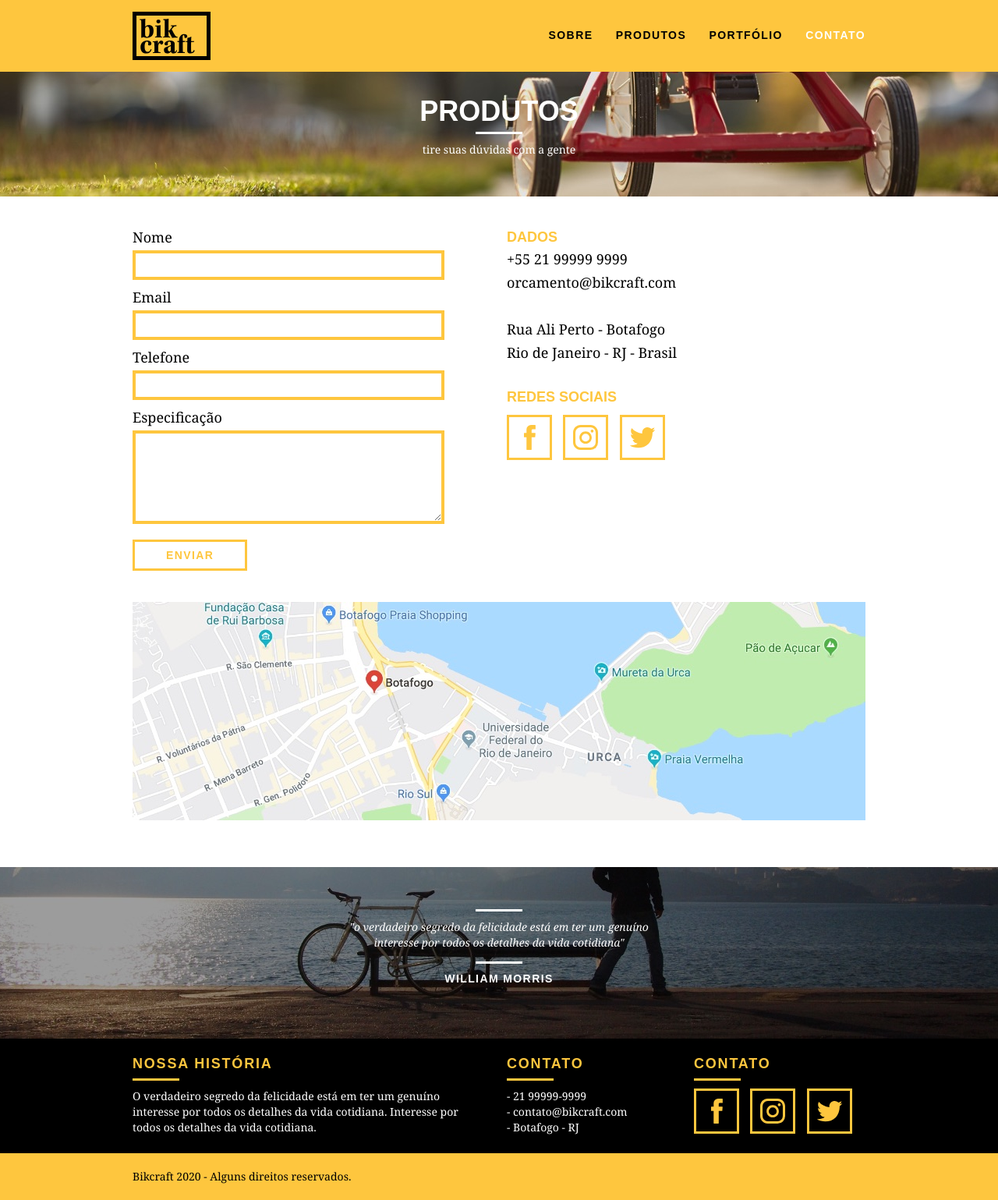
After one commit to HiagoW/Bikcraft, a PHP site: page /contato.html in a window 1280 px wide. The commit adds this page. Shown: the whole page at 78% size. Run offline with PHP 8.4, Linux system fonts and the light colour scheme.

```diff
--- /dev/null
+++ b/contato.html
@@ -0,0 +1,146 @@
+<!DOCTYPE html>
+<html lang="pt-br">
+
+<head>
+  <meta charset="utf-8">
+  <title>Bikcraft - Contato</title>
+  <link rel="stylesheet" href="css/normalize.css">
+  <link rel="stylesheet" href="css/reset.css">
+  <link rel="stylesheet" href="css/grid.css">
+  <link rel="stylesheet" href="css/style.css">
+  <link rel="stylesheet" href="css/contato.css">
+</head>
+
+<body>
+  <header class="header">
+    <div class="container">
+      <a href="index.html" class="grid-4">
+        <img src="img/bikcraft.svg" alt="Bikcraft">
+      </a>
+      <nav class="grid-12 header_menu">
+        <ul>
+          <li><a href="sobre.html">Sobre</a></li>
+          <li><a href="produtos.html">Produtos</a></li>
+          <li><a href="portfolio.html">Portfólio</a></li>
+          <li><a href="contato.html" class="menu_ativo">Contato</a></li>
+        </ul>
+      </nav>
+    </div>
+  </header>
+
+  <section class="introducao-interna interna_contato">
+    <div class="container">
+      <h1>Produtos</h1>
+      <p>tire suas dúvidas com a gente</p>
+    </div>
+  </section>
+
+
+
+  <section class="contato container">
+    <form id="form_orcamento" action="" class="contato_form grid-8">
+      <label for="nome">Nome</label>
+      <input type="text" id="nome">
+      <label for="email">Email</label>
+      <input type="text" id="email">
+      <label for="telefone">Telefone</label>
+      <input type="text" id="telefone">
+      <label for="espec">Especificação</label>
+      <textarea id="espec"></textarea>
+      <button type="submit" class="btn btn-preto">Enviar</button>
+    </form>
+    <div class="contato_dados grid-8">
+      <h3>Dados</h3>
+      <span>+55 21 99999 9999</span>
+      <span>orcamento@bikcraft.com</span>
+      <span>Rua Ali Perto - Botafogo</span>
+      <span>Rio de Janeiro - RJ - Brasil</span>
+      <h3>Redes Sociais</h3>
+      <ul>
+        <li>
+          <a href="http://facebook.com" target="_blank">
+            <img src="img/redes-sociais/facebook.svg" alt="">
+          </a>
+        </li>
+        <li>
+          <a href="http://instagram.com" target="_blank">
+            <img src="img/redes-sociais/instagram.svg" alt="">
+          </a>
+        </li>
+        <li>
+          <a href="http://twitter.com" target="_blank">
+            <img src="img/redes-sociais/twitter.svg" alt="">
+          </a>
+        </li>
+      </ul>
+    </div>
+  </section>
+
+  <section class="container contato_mapa">
+    <a class="grid-16" href="http://google.com" target="_blank"><img src="img/endereco-bikcraft.jpg" alt="Endereço da Bikcraft"></a>
+  </section>
+
+  <section class="quebra">
+    <blockquote class="container quote-externo">
+      <p>
+        "o verdadeiro segredo da felicidade está em ter um genuíno
+        interesse por todos os detalhes da vida cotidiana"
+      </p>
+      <cite>WILLIAM MORRIS</cite>
+    </blockquote>
+  </section>
+
+  <footer>
+    <div class="footer">
+      <div class="container">
+
+        <div class="grid-8 footer_historia">
+          <h3>Nossa História</h3>
+          <p>O verdadeiro segredo da felicidade está em ter um genuíno
+            interesse por todos os detalhes da vida cotidiana. Interesse por todos os detalhes da vida cotidiana. </p>
+        </div>
+
+        <div class="grid-4 footer_contato">
+          <h3>Contato</h3>
+          <ul>
+            <li> - 21 99999-9999 </li>
+            <li> - contato@bikcraft.com </li>
+            <li> - Botafogo - RJ </li>
+            </li>
+          </ul>
+        </div>
+
+        <div class="grid-4 footer_redes">
+          <h3>Contato</h3>
+          <ul>
+            <li>
+              <a href="http://facebook.com" target="_blank">
+                <img src="img/redes-sociais/facebook.svg" alt="">
+              </a>
+            </li>
+            <li>
+              <a href="http://instagram.com" target="_blank">
+                <img src="img/redes-sociais/instagram.svg" alt="">
+              </a>
+            </li>
+            <li>
+              <a href="http://twitter.com" target="_blank">
+                <img src="img/redes-sociais/twitter.svg" alt="">
+              </a>
+            </li>
+          </ul>
+        </div>
+      </div>
+    </div>
+
+    <div class="copy">
+      <div class="container">
+        <p class="grid-16">
+          Bikcraft 2020 - Alguns direitos reservados.
+        </p>
+      </div>
+    </div>
+  </footer>
+</body>
+
+</html>
--- /dev/null
+++ b/css/contato.css
@@ -0,0 +1,97 @@
+.interna_contato{
+	background: url("../img/bg-contato.jpg") no-repeat center;
+	background-size: cover;
+}
+
+/* Orçamento */
+.contato{
+	padding: 40px 0;
+}
+
+.contato_form{
+	padding-right: 60px;
+}
+
+.contato_form label{
+	display: block;
+	font-family: Georgia, 'Times New Roman', Times, serif;
+	font-size: 18px;
+	line-height: 25px;
+	margin-bottom: 4px;
+}
+
+.contato_form input{
+	display: block;
+	width: 100%;
+	border: 4px solid #fec63e;
+	background: none;
+	padding: 7px 10px;
+	margin-bottom: 10px;
+	outline: none;
+	font-size: 14px;
+	font-family: Georgia, 'Times New Roman', Times, serif;
+}
+
+.contato_form textarea{
+	display: block;
+	width: 100%;
+	height: 120px;
+	border: 4px solid #fec63e;
+	background: none;
+	padding: 7px 10px;
+	margin-bottom: 20px;
+	outline: none;
+	font-size: 14px;
+	font-family: Georgia, 'Times New Roman', Times, serif;
+}
+
+.contato_form button{
+	background: none;
+	padding: 7px 40px;
+}
+
+.orcamento_dados{
+	color: #fff;
+}
+
+.contato_dados h3{
+	font-size: 18px;
+	text-transform: uppercase;
+	color: #fec63e;
+	line-height: 25px;
+	font-weight: bold;
+}
+
+.contato_dados span{
+	display: block;
+	font-size: 18px;
+	line-height: 30px;
+	font-family: Georgia, 'Times New Roman', Times, serif;
+}
+
+.contato_dados span:nth-last-of-type(odd){
+	margin-bottom: 30px;
+}
+
+.contato_dados ul li{
+  display: inline-block;
+  margin-right: 10px;
+}
+
+.contato_dados ul{
+	margin-top: 10px;
+}
+
+.contato_dados ul li a{
+  border: 3px solid #fec63e;
+  display: block;
+  padding: 10px;
+}
+
+.contato_dados ul li a:hover{
+  border-color: #000;
+}
+
+.contato_mapa{
+	margin-bottom: 60px;
+}
--- a/css/produtos.css
+++ b/css/produtos.css
@@ -150,7 +150,7 @@
 	font-family: Georgia, 'Times New Roman', Times, serif;
 }
 
-.dados_email{
+.orcamento_dados span:nth-of-type(2){
 	margin-bottom: 40px;
 }
 
--- a/produtos.html
+++ b/produtos.html
@@ -3,7 +3,7 @@
 
 <head>
   <meta charset="utf-8">
-  <title>Bikcraft - Sobre</title>
+  <title>Bikcraft - Produtos</title>
   <link rel="stylesheet" href="css/normalize.css">
   <link rel="stylesheet" href="css/reset.css">
   <link rel="stylesheet" href="css/grid.css">
@@ -127,7 +127,7 @@
       <div class="orcamento_dados grid-8">
         <h3>Dados</h3>
         <span>+55 21 99999 9999</span>
-        <span class="dados_email">orcamento@bikcraft.com</span>
+        <span>orcamento@bikcraft.com</span>
         <h3>Monte sua Bikcraft</h3>
         <p>Escolha as especificações:</p>
         <ul>
```
Also changed, not shown: css/portfolio.css (added, +27 -0 lines), portfolio.html (added, +120 -0 lines).
